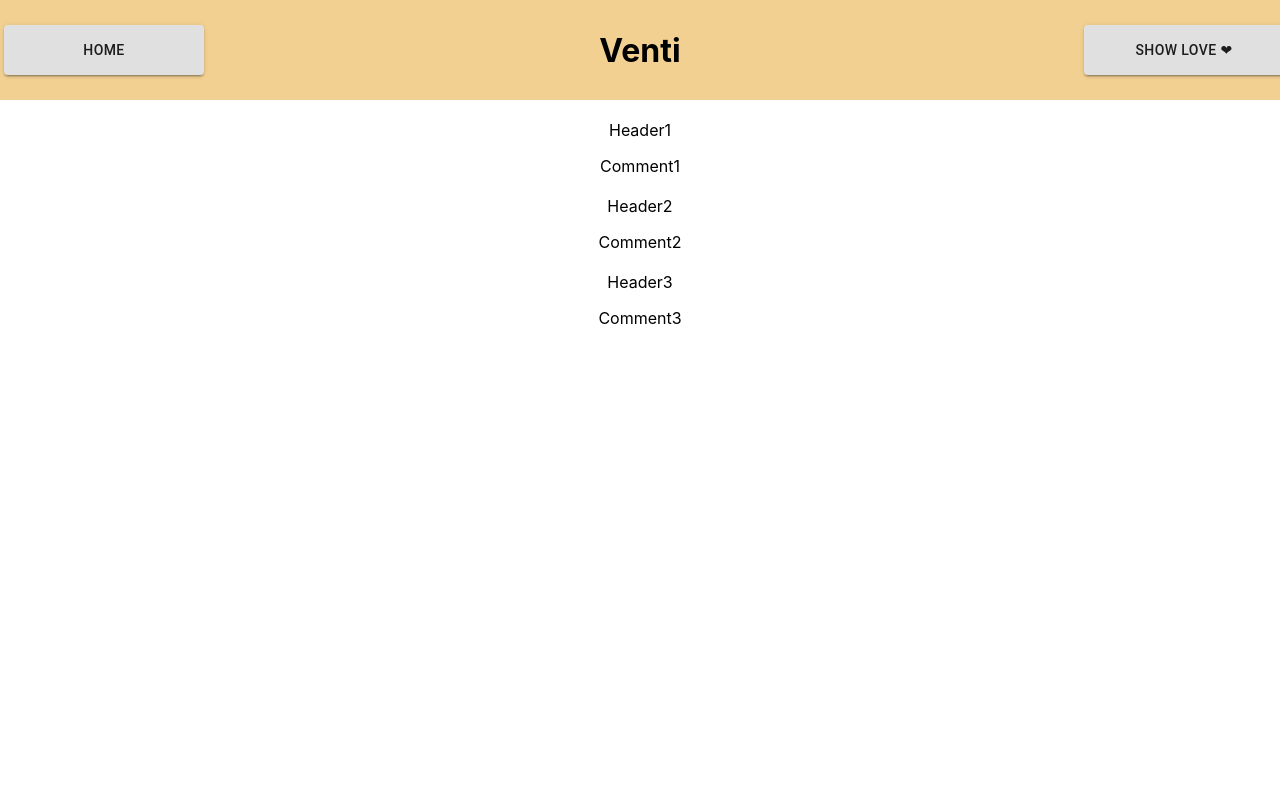
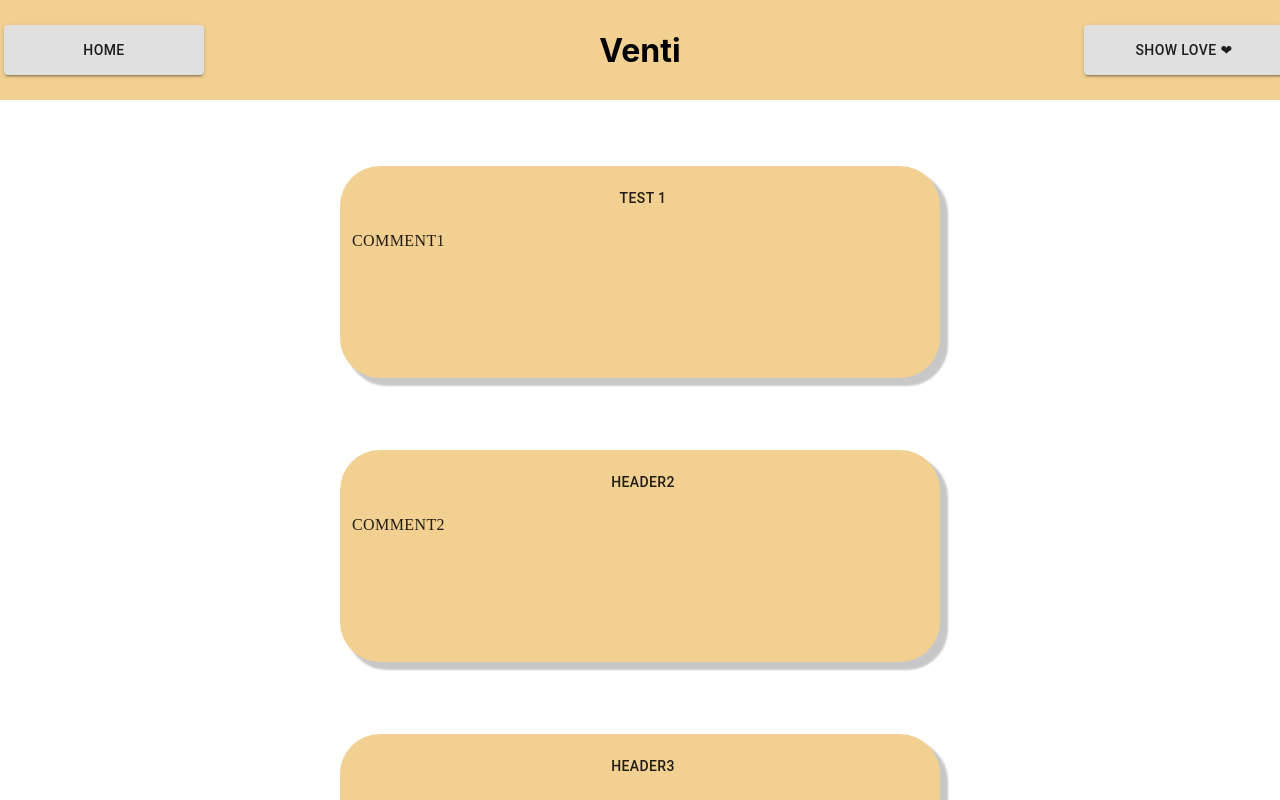
Before and after one commit to bzamora020/project-venti, a React (Create React App) app in the folder frontend/: page /home in a window 1280 px wide. Shown: the top 800 px of the page. Built offline with nearby package versions, Linux system fonts and the light colour scheme; no server answers.

Commit message:
cards on home show on order

```diff
--- a/frontend/package.json
+++ b/frontend/package.json
@@ -15,7 +15,7 @@
   },
   "scripts": {
     "start": "react-scripts start",
-    "build": "INLINE_RUNTIME_CHUNK=false react-scripts build",
+    "build": "react-scripts build",
     "test": "react-scripts test",
     "eject": "react-scripts eject"
   },
--- /dev/null
+++ b/frontend/src/ViewUserPosts/UserPost.css
@@ -0,0 +1,21 @@
+#testing
+{
+    width: 600px;
+    height: 200px;
+    box-shadow: 7px 7px 2px 1px rgba(0, 0, 1, 0.219);
+    background-color: #F2D091;
+    border-width: 2px;
+    border-radius: 40px;
+    margin-top:10%;
+    display: inline-block;
+    padding: 1%;
+    padding-left: 2%;
+}
+
+#message
+{
+    font-weight: 5500;
+    font-size: 16px;
+    text-align: justify;
+    font-family: Abel;
+}
--- a/frontend/src/ViewUserPosts/UserPost.js
+++ b/frontend/src/ViewUserPosts/UserPost.js
@@ -1,48 +1,52 @@
-import React from 'react';
+import React from "react";
 
+import { Button } from "@material-ui/core";
+
+import "./UserPost.css";
 
 class UserPost extends React.Component {
-    constructor(props) {
-        super(props);
+  constructor(props) {
+    super(props);
 
-        this.state ={
-            homeData: null
-        }
-    }
+    this.state = {
+      homeData: null,
+    };
+  }
 
-    componentDidMount(){
-        fetch('/api/user/getHome', {
-            method: 'POST',
-            headers:{
-              'Content-Type': 'application/json'
-            },
-            body: JSON.stringify(this.state),
-          })
-          .then((resp)=>{
-            return resp.json();
-          })
-          .then((data)=>{
-            console.log(data);
-            this.setState({
-                homeData: data
-            })
-          })
-          .catch((error)=>{
-            console.error(error);
-          })
-    }
+  componentDidMount() {
+    fetch("/api/user/getHome", {
+      method: "POST",
+      headers: {
+        "Content-Type": "application/json",
+      },
+      body: JSON.stringify(this.state),
+    })
+      .then((resp) => {
+        return resp.json();
+      })
+      .then((data) => {
+        console.log(data);
+        this.setState({
+          homeData: data,
+        });
+      })
+      .catch((error) => {
+        console.error(error);
+      });
+  }
 
-    render(){
-        return(
-            <div>
-                <h1></h1>
-                <p>{this.props.header}</p>
-                <p>{this.props.comment}</p>
-            </div>
-        )
-    }
-
+  render() {
+    return (
+      <div>
+        <Button>
+          <div id="testing">
+            <p>{this.props.header}</p>
+            <p id="message">{this.props.comment}</p>
+          </div>
+        </Button>
+      </div>
+    );
+  }
 }
 
-
 export default UserPost;
--- a/frontend/src/ViewUserPosts/UsersPosts.js
+++ b/frontend/src/ViewUserPosts/UsersPosts.js
@@ -3,12 +3,12 @@ import UserPost from './UserPost';
 
 const UserPosts = (props) => {
     const allPosts = [
-        { header: "Header1", comment: "Comment1"},
+        { header: "Test 1", comment: "Comment1"},
         { header: "Header2", comment: "Comment2"},
         { header: "Header3", comment: "Comment3"}
     ];
     return (
-        <section>
+        <section >
             {allPosts.map((data) => (
                 <UserPost header={data.header} comment={data.comment}/>
             ))}
```
Also changed, not shown: frontend/src/ViewUserPosts/Popup.css (added, +12 -0 lines), frontend/src/ViewUserPosts/Popup.js (added, +15 -0 lines), 1 other file (tests, documents, lock files or other folders).
